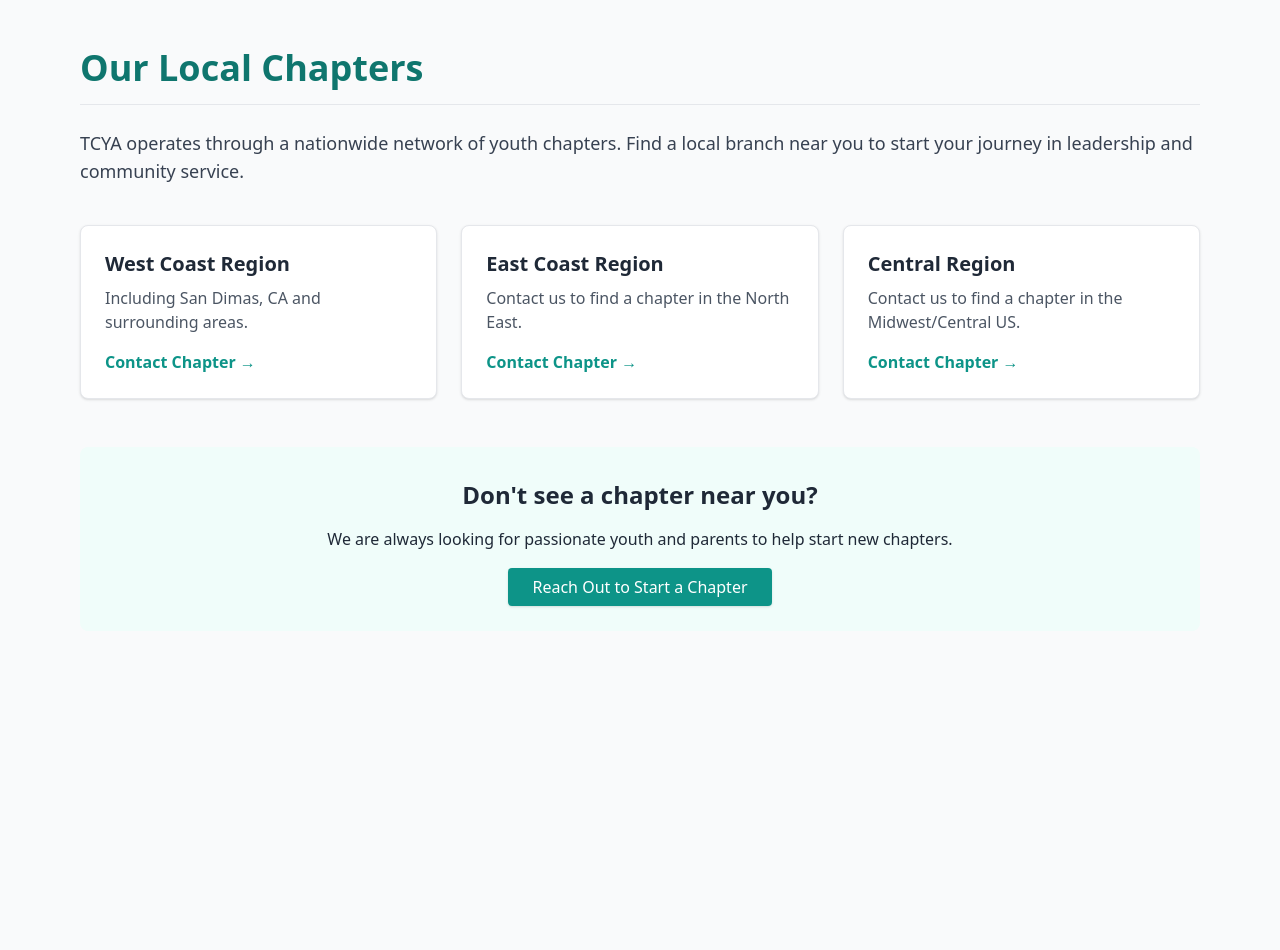
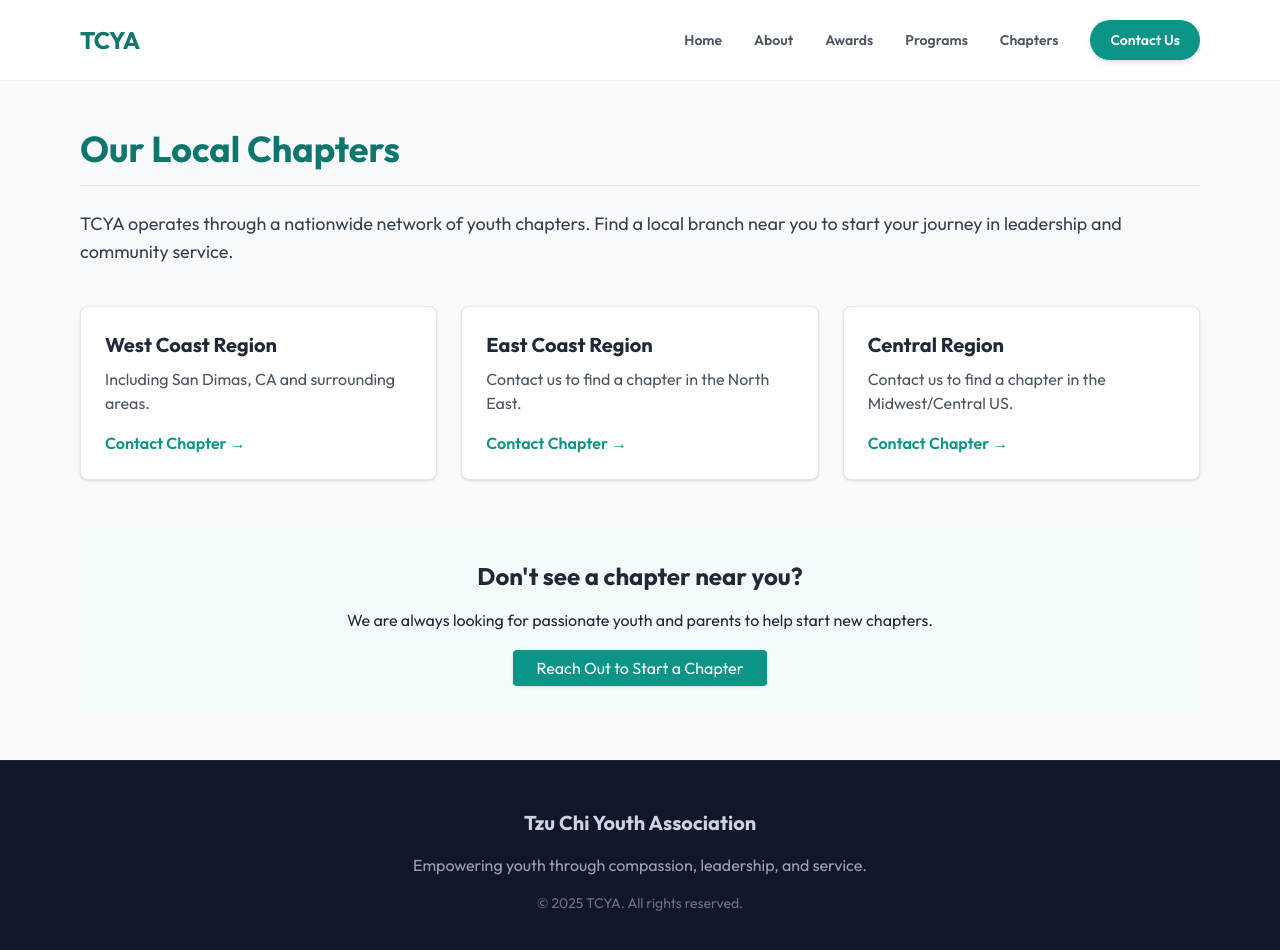
Before and after one commit to elvinhuang-tc/tcya-website, a Jekyll site: the page built from chapters.html, in a window 1280 px wide and 961 px high. Shown: the top 950 px of the window. Built offline with Jekyll 4.4.1, drawn with Linux system fonts in a browser that asks for light colours; nearby versions of some CDN libraries.

Commit message:
Final changes to Jekyll

```diff
--- a/chapters.html
+++ b/chapters.html
@@ -1,15 +1,7 @@
-<!DOCTYPE html>
-<html lang="en">
-<head>
-    <meta charset="UTF-8">
-    <meta name="viewport" content="width=device-width, initial-scale=1.0">
-    <title>Local Chapters | TCYA</title>
-    <script src="https://cdn.tailwindcss.com"></script>
-</head>
-<body class="bg-gray-50 flex flex-col min-h-screen text-gray-800">
-
-    <div id="main-header"></div>
-
+---
+layout: default
+title: Awards & Recognition
+---
 <main class="flex-grow max-w-6xl mx-auto px-4 py-12 w-full">
     <h1 class="text-4xl font-bold text-teal-700 mb-6 border-b pb-4">Our Local Chapters</h1>
     <p class="text-lg text-gray-700 mb-10">TCYA operates through a nationwide network of youth chapters. Find a local branch near you to start your journey in leadership and community service.</p>
@@ -41,8 +33,3 @@
         <a href="contact.html" class="bg-teal-600 text-white px-6 py-2 rounded shadow hover:bg-teal-500 transition">Reach Out to Start a Chapter</a>
     </div>
 </main>
-
-    <div id="main-footer"></div>
-    <script src="js/components.js"></script>
-</body>
-</html>
```
Also changed, not shown: activities.html (+4 -16 lines), contact.html (+4 -16 lines), index.html (+4 -19 lines). Lines whose indentation alone changed are shown as unchanged.
